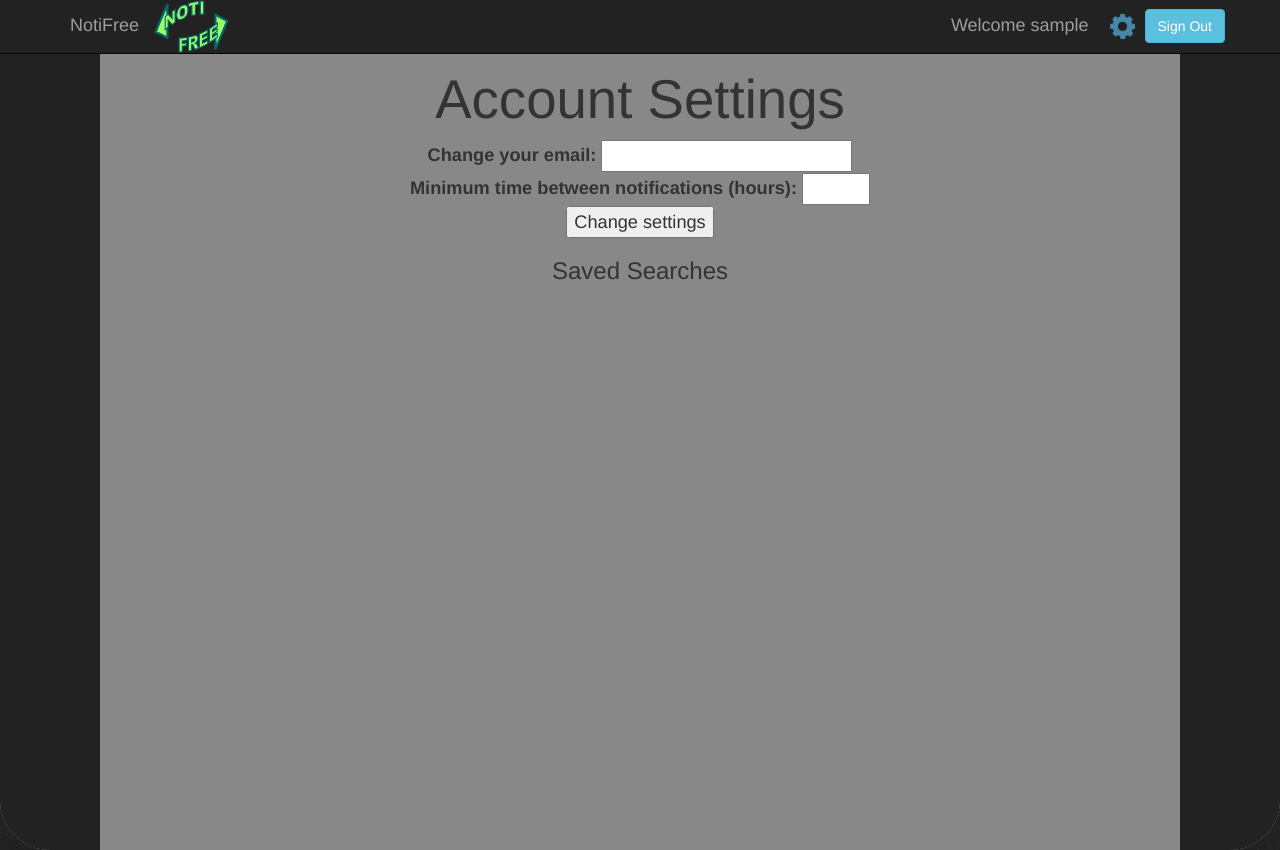
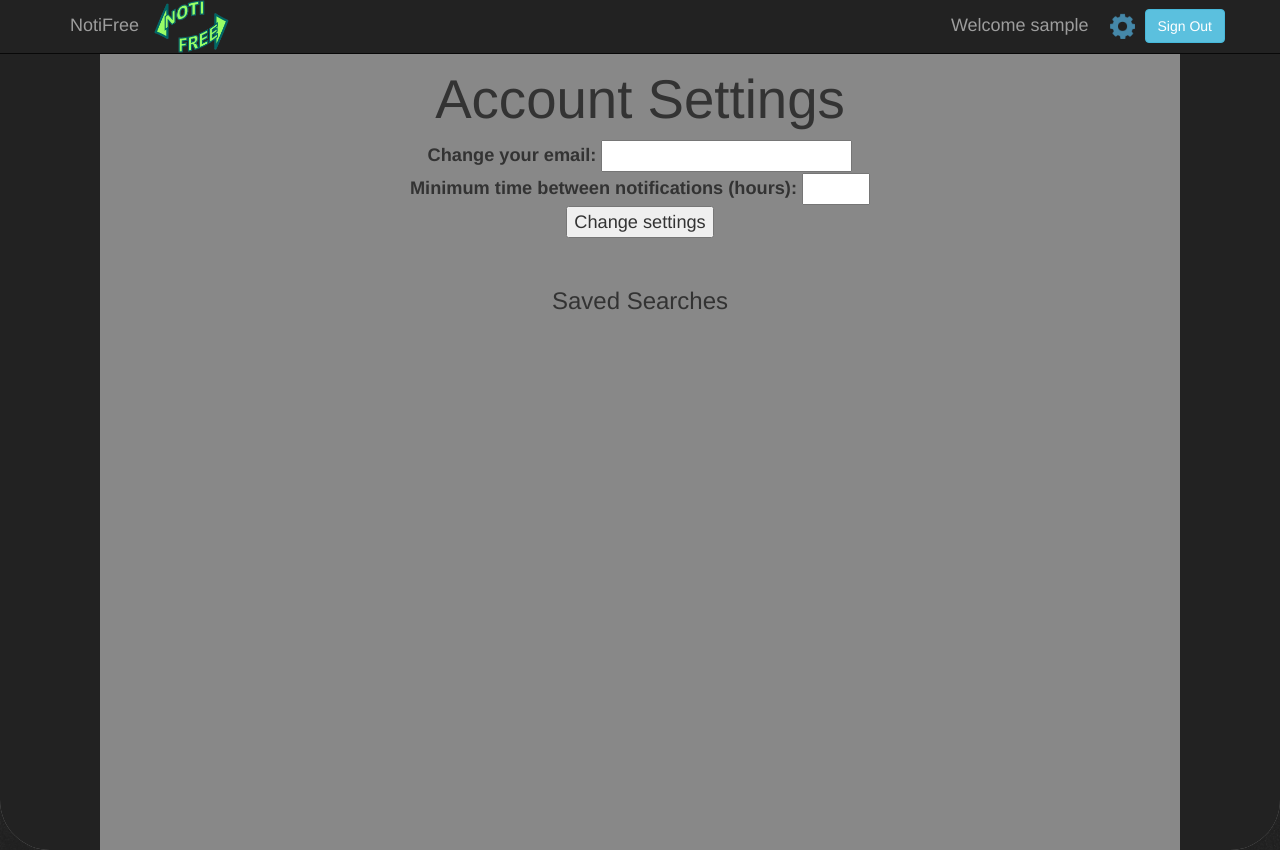
Before and after one commit to davidferguson/itemswap, a PHP site: page /settings.php in a window 1280 px wide. Run offline with PHP 8.4, Linux system fonts and the light colour scheme; the visitor is signed in with stand-in values (Sample User, id 1); data that the repository does not hold is empty.

Commit message:
added margin to saved searches

```diff
--- a/jumbotron.css
+++ b/jumbotron.css
@@ -292,3 +292,7 @@ input:focus {
   background-color:#222222;
   border-bottom-right-radius:50px;
 }
+.savedSearches {
+  margin-top: 50px;
+}
+}
```
